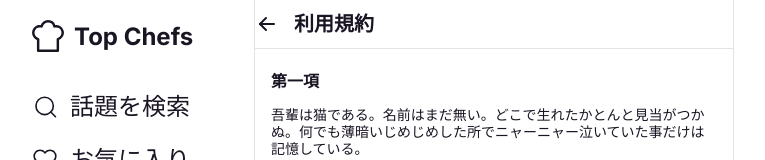
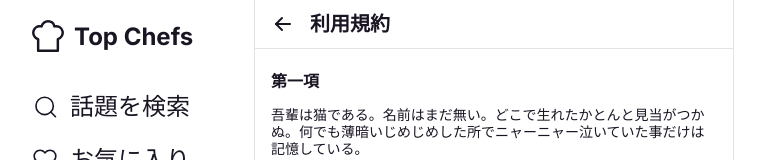
Before and after one commit to qin-team-recipe/01-frontend, a Next.js app: page /kiyaku in a window 1280 px wide. Shown: the top 160 px of the page, without its empty margins (267-1032 px from the left). Built offline with nearby package versions, Linux system fonts and the light colour scheme.

Commit message:
delete unnecessary code

```diff
--- a/src/components/Header/Header.tsx
+++ b/src/components/Header/Header.tsx
@@ -24,7 +24,7 @@ export const Header = ({
 }: Props) => {
   return (
     <div className={styles.wrapper}>
-      <ContentsInner noSpace="full">
+      <ContentsInner>
         <div
           className={`${styles.headerArea} ${
             position ? styles[position] : ""
```
